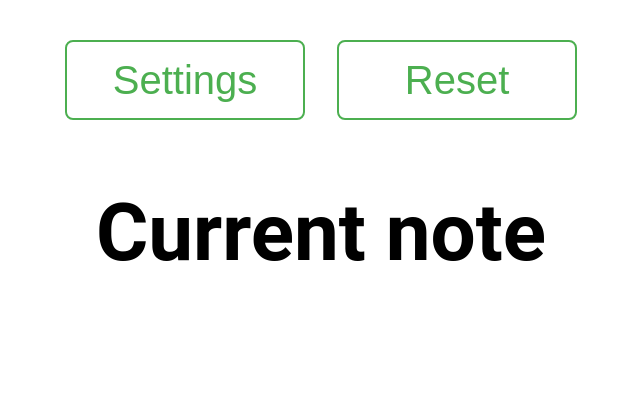
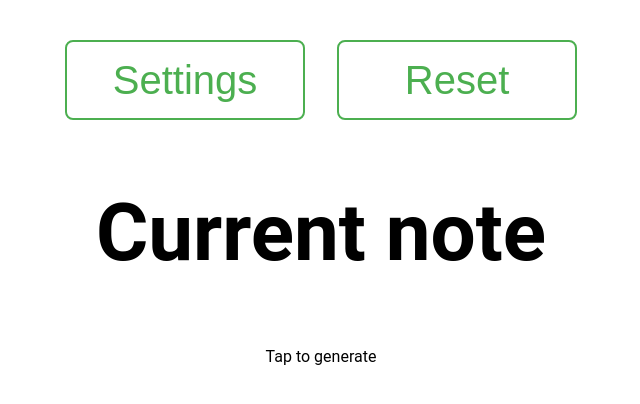
Before and after one commit to kylejlin/rand-note, a React (Create React App) app: page / in a window 1280 px wide. Shown: the top 404 px of the page, without its empty margins (319-959 px from the left). Built offline with nearby package versions, Linux system fonts and the light colour scheme.

Commit message:
Add "Tap to generate" message

```diff
--- a/src/App.tsx
+++ b/src/App.tsx
@@ -135,10 +135,12 @@ export default class App extends React.Component<{}, State> {
         </section>
         <section>
           <h2>Current note</h2>
-          {currentNote !== undefined && (
+          {currentNote !== undefined ? (
             <div className="CurrentNote">
               {noteStrings(currentNote, distinctSharpsAndFlats)}
             </div>
+          ) : (
+            <div>Tap to generate</div>
           )}
         </section>
         <section>
```
